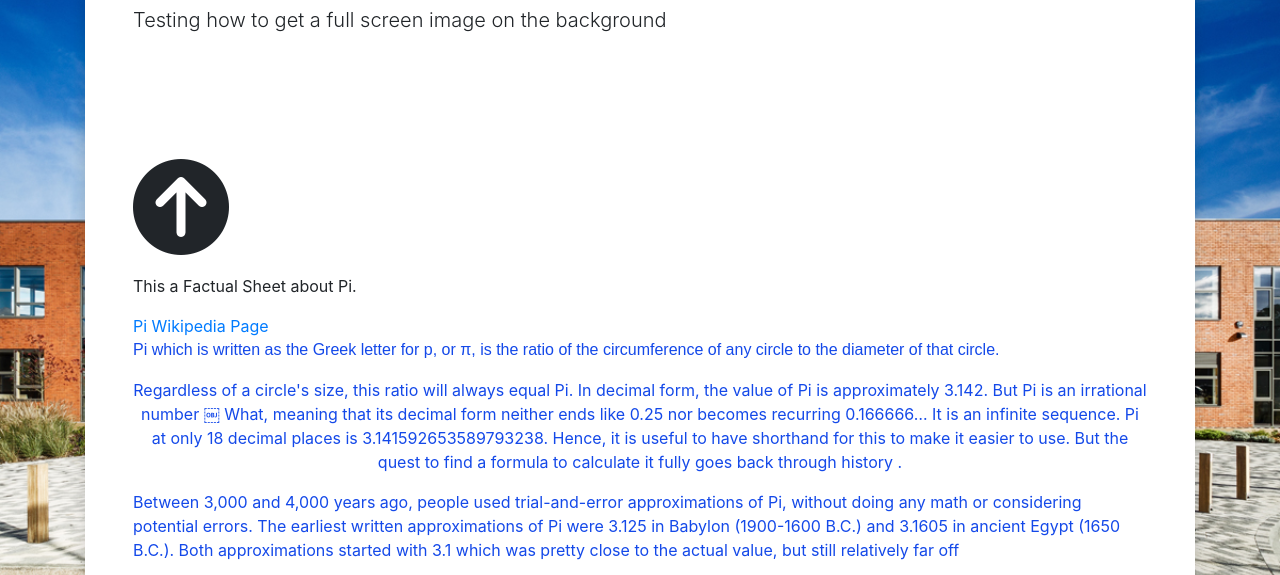
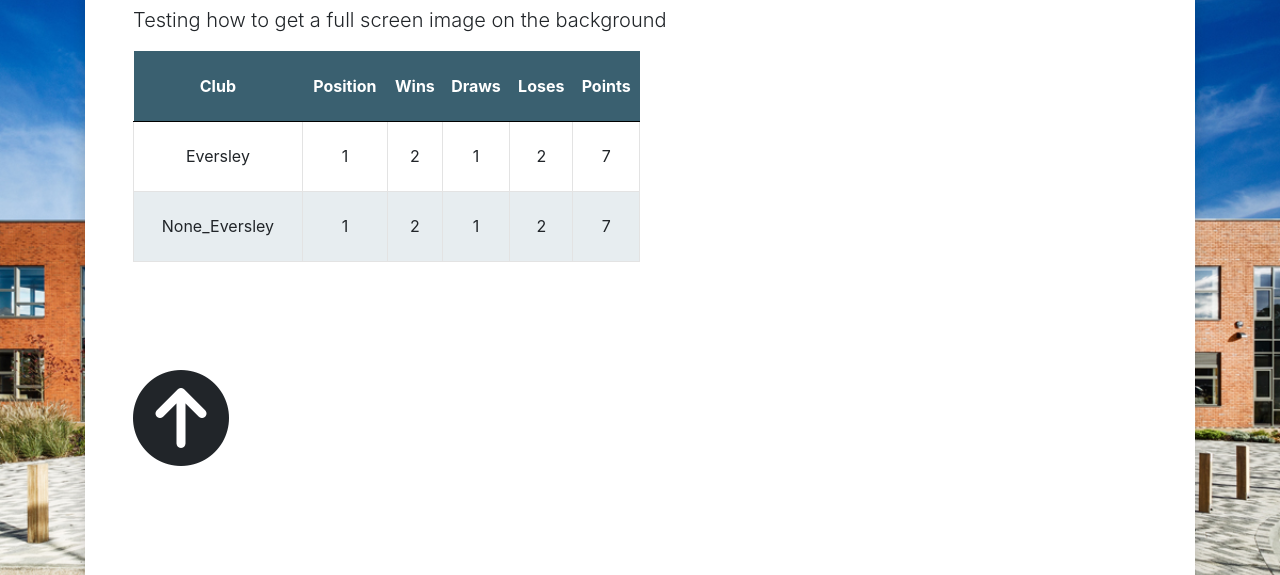
Before and after one commit to daniginho/lunchtime_games, a plain HTML site: page index.html in a window 1280 px wide. Shown: the part 203-778 px from the top of the page. Drawn offline with nearby package versions, Linux system fonts and the light colour scheme.

Commit message:
added a table

```diff
--- a/index.html
+++ b/index.html
@@ -2,7 +2,8 @@
 <head>
     <link rel="stylesheet" href="https://stackpath.bootstrapcdn.com/bootstrap/4.4.1/css/bootstrap.min.css" integrity="sha384-Vkoo8x4CGsO3+Hhxv8T/Q5PaXtkKtu6ug5TOeNV6gBiFeWPGFN9MuhOf23Q9Ifjh" crossorigin="anonymous">
     <script src="https://kit.fontawesome.com/9bcbdf686a.js" crossorigin="anonymous"></script>
-
+    <link rel="preconnect" href="https://fonts.gstatic.com">
+  <link href="https://fonts.googleapis.com/css2?family=Lato:wght@300;400;700;900&family=Mukta:wght@300;400;600;700;800&family=Noto+Sans:wght@400;700&display=swap" rel="stylesheet">
     <!-- <link rel="stylesheet" href="https://use.fontawesome.com/releases/v5.8.1/css/all.css" integrity="sha384-50oBUHEmvpQ+1lW4y57PTFmhCaXp0ML5d60M1M7uH2+nqUivzIebhndOJK28anvf" crossorigin="anonymous"> -->
     <style type="text/css">
       html, body {
@@ -14,6 +15,26 @@
           -moz-background-size: cover;
           background-size: cover;
           -o-background-size: cover;
+      }
+      table{
+          border-collapse: collapse;
+          width:50%;
+      }
+      table th{
+          text-align:center;
+          background-color: #3a6070;
+          color:#FFF;
+          height:70px;
+          border-bottom:1px solid black;
+      }
+      table td {
+          border: 1px solid #e3e3e3;
+          padding:4px 8px;
+          height:70px;
+          text-align:center;
+      }
+      table tr:nth-child(odd) td{
+          background-color: #e7edf0;
       }
       </style>
 </head>
@@ -47,41 +68,41 @@
       <h1 class="font-weight-light">The Life Of Pi</h1>
       <p class="lead">Testing how to get a full screen image on the background</p>
 
-      <div style="height: 100px"></div>
-      <div><h1 class="display-1"><i class="fas fa-arrow-circle-up"></i></h1></div>
-
-      <p title="The Description">This a Factual Sheet about Pi.</p>
-      <a href="https://en.wikipedia.org/wiki/Pi">Pi Wikipedia Page</a>
-
-      <p style="color:#1449e9;font-family:Arial">Pi which is written as the Greek letter for p, or π, is the ratio of the circumference of any circle to the diameter of that circle.
-      </p>
-
-      <p style="color:#1449e9; text-align:center;" >Regardless of a circle's size, this ratio will always equal Pi.
-           In decimal form, the value of Pi is approximately 3.142.
-           But Pi is an irrational number
-           ￼
-           What, meaning that its decimal form neither ends like 0.25 nor becomes recurring 0.166666… It is an infinite sequence.
-            Pi at only 18 decimal places is 3.141592653589793238.
-             Hence, it is useful to have shorthand for this to make it easier to use.
-              But the quest to find a formula to calculate it fully goes back through history   .
-              <!--This is my work for school-->
-      </p>
-      <p style="color:#1449e9;">Between 3,000 and 4,000 years ago, people used trial-and-error approximations of Pi, without doing any math or considering potential errors. The earliest written approximations of Pi were 3.125 in Babylon (1900-1600 B.C.) and 3.1605 in ancient Egypt (1650 B.C.). Both approximations started with 3.1 which was  pretty close to the actual value, but still relatively far off
-      </p>
-      <p style="color:#1449e9;">The first calculation of π was done by Archimedes of Syracuse (287–212 BC), one of the greatest mathematicians of the ancient world. Archimedes approximated the area of a circle by using the Pythagorean Theorem to find Pi. Since the actual area of the circle lies between the areas of the inscribed and circumscribed polygons, the areas of the polygons give upper and lower bounds for the area of the circle. Archimedes knew that he had not found the value of π but only an approximation within those limits.
-      </p>
-      <p style="color:#1449e9;">In 1665, English mathematician and physicist Isaac Newton used infinite series to compute Pi to 15 digits, using the calculus he and German mathematician Gottfried Wilhelm Leibniz discovered. After that, the record kept being broken. It reached 71 digits in 1699 then 100 digits in 1706.  In 1956 the best approximation achieved without the aid of a calculator or computer was 620 digits.
-      </p>
-      <p style="color:#1449e9;">The famous Srinivasa Ramanujan most treasured finding was his infinite series for Pi. This series forms the basis of many algorithms we use today. He gave several fascinating formulas to calculate the digits of Pi in many unconventional ways.
-      </p>
-      <p style="color:#1449e9;">The latest record calculating Pi, was when Emma Haruka used an application called y-cruncher on 25 Google Cloud virtual machines. Her calculation required 170 terabytes of data to complete.  Emma’s calculation took the virtual machines about 121 days to complete. During that whole time, the Google Cloud infrastructure kept the servers going. If there’d been any failures or interruptions, it would’ve disrupted the calculation.  The final calculation was over 31 trillion digits.
-      </p>
-      <p style="color:#1449e9;">Each year March 14th marks Pi Day, an annual celebration of the mathematical symbol Pi. Founded in 1988 by physicist Larry Shaw, March 14 was selected because the numerical date (3.14) represents the first three digits of Pi , and it also happens to be Albert Einstein's birthday, the perfect pi-incidence.
-      </p>
 
 
 
+              <!--This is my work for school-->
+    <table >
+        <tr>
+            <th>Club</th>
+            <th>Position</th>
+            <th>Wins</th>
+            <th>Draws</th>
+            <th>Loses</th>
+            <th>Points</th>
+        </tr>
+        <tr>
+            <td>Eversley</td>
+            <td>1</td>
+            <td>2</td>
+            <td>1</td>
+            <td>2</td>
+            <td>7</td>
+        </tr>
+        <tr>
+            <td>None_Eversley</td>
+            <td>1</td>
+            <td>2</td>
+            <td>1</td>
+            <td>2</td>
+            <td>7</td>
+        </tr>
+    </table>
 
+
+
+    <div style="height: 100px"></div>
+    <div><h1 class="display-1"><i class="fas fa-arrow-circle-up"></i></h1></div>
 
       <div style="height: 200px"></div>
       <p class="lead mb-0 center">Daniel Guest 2021<i class="fas fa-copyright"></i></p>
```
